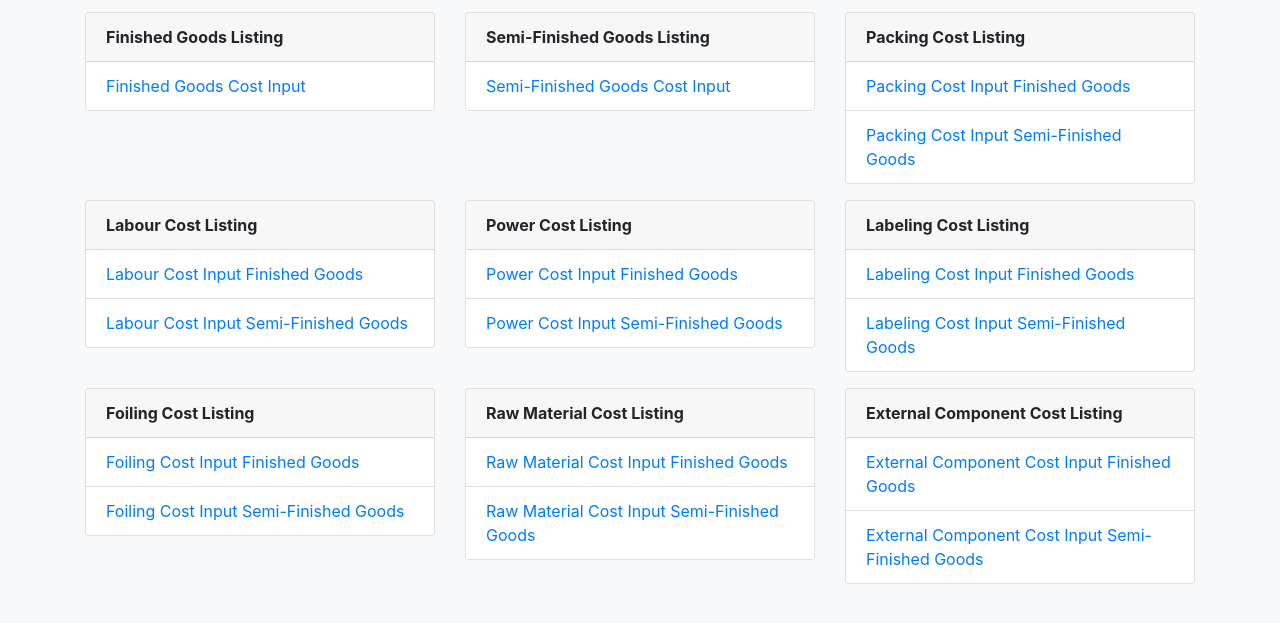
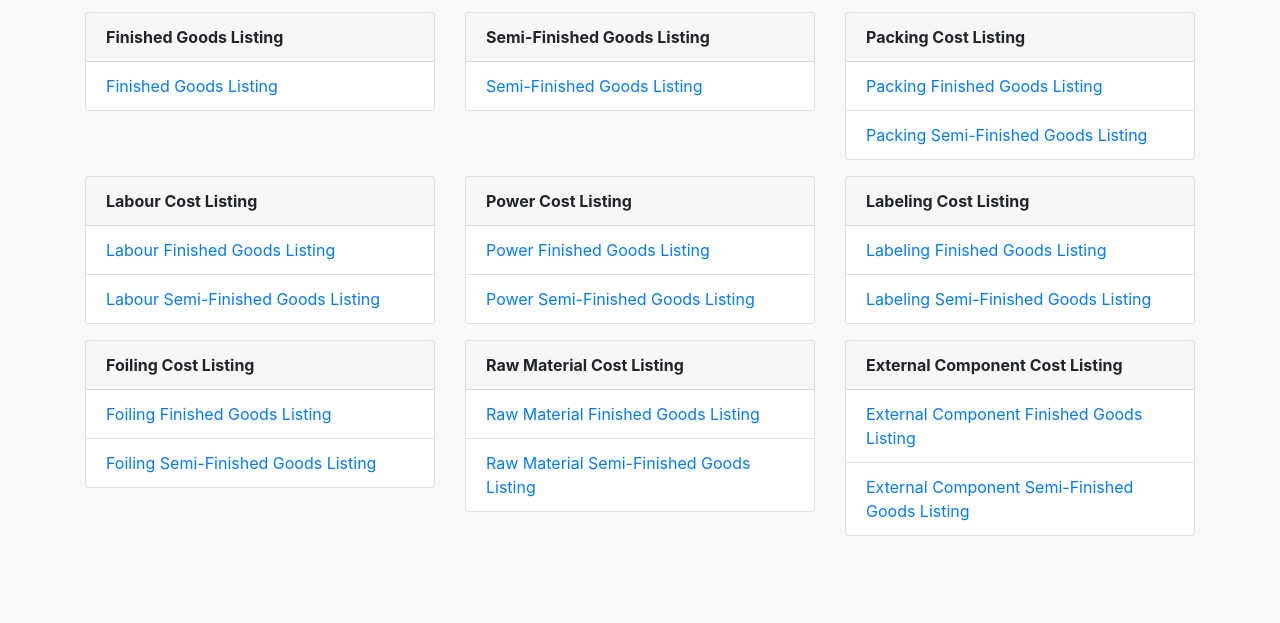
Before and after one commit to spgdaman/kenprod, a Django app: template templates/cogs/listings.html in a window 1280 px wide. Shown: the part 54-677 px from the top of the page. Run offline with Django 4.2, Linux system fonts and the light colour scheme; the template is opened without the code that fills it, so the values that code supplies are empty; some libraries are stand-ins or nearby versions.

Commit message:
listings template updated

```diff
--- a/templates/cogs/listings.html
+++ b/templates/cogs/listings.html
@@ -13,7 +13,7 @@
                     Finished Goods Listing
                 </div>
                 <ul class="list-group list-group-flush">
-                    <li class="list-group-item"><a href="{% url 'fg_listing' %}">Finished Goods Cost Input</a></li>
+                    <li class="list-group-item"><a href="{% url 'fg_listing' %}">Finished Goods Listing</a></li>
                 </ul>
             </div>
         </div>
@@ -25,7 +25,7 @@
                     Semi-Finished Goods Listing
                 </div>
                 <ul class="list-group list-group-flush">
-                    <li class="list-group-item"><a href="{% url 'sfg_listing' %}">Semi-Finished Goods Cost Input</a></li>
+                    <li class="list-group-item"><a href="{% url 'sfg_listing' %}">Semi-Finished Goods Listing</a></li>
                 </ul>
             </div>
         </div>
@@ -37,8 +37,8 @@
                     Packing Cost Listing
                 </div>
                 <ul class="list-group list-group-flush">
-                    <li class="list-group-item"><a href="{% url 'packing_fg_listing' %}">Packing Cost Input Finished Goods</a></li>
-                    <li class="list-group-item"><a href="{% url 'packing_sfg_listing' %}">Packing Cost Input Semi-Finished Goods</a></li>
+                    <li class="list-group-item"><a href="{% url 'packing_fg_listing' %}">Packing Finished Goods Listing</a></li>
+                    <li class="list-group-item"><a href="{% url 'packing_sfg_listing' %}">Packing Semi-Finished Goods Listing</a></li>
                 </ul>
             </div>
         </div>
@@ -52,8 +52,8 @@
                     Labour Cost Listing
                 </div>
                 <ul class="list-group list-group-flush">
-                    <li class="list-group-item"><a href="{% url 'labour_fg_listing' %}">Labour Cost Input Finished Goods</a></li>
-                    <li class="list-group-item"><a href="{% url 'labour_sfg_listing' %}">Labour Cost Input Semi-Finished Goods</a></li>
+                    <li class="list-group-item"><a href="{% url 'labour_fg_listing' %}">Labour Finished Goods Listing</a></li>
+                    <li class="list-group-item"><a href="{% url 'labour_sfg_listing' %}">Labour Semi-Finished Goods Listing</a></li>
                 </ul>
             </div>
         </div>
@@ -64,8 +64,8 @@
                     Power Cost Listing
                 </div>
                 <ul class="list-group list-group-flush">
-                    <li class="list-group-item"><a href="{% url 'power_fg_listing' %}">Power Cost Input Finished Goods</a></li>
-                    <li class="list-group-item"><a href="{% url 'power_sfg_listing' %}">Power Cost Input Semi-Finished Goods</a></li>
+                    <li class="list-group-item"><a href="{% url 'power_fg_listing' %}">Power Finished Goods Listing</a></li>
+                    <li class="list-group-item"><a href="{% url 'power_sfg_listing' %}">Power Semi-Finished Goods Listing</a></li>
                 </ul>
             </div>
         </div>
@@ -76,8 +76,8 @@
                     Labeling Cost Listing
                 </div>
                 <ul class="list-group list-group-flush">
-                    <li class="list-group-item"><a href="{% url 'label_fg_listing' %}">Labeling Cost Input Finished Goods</a></li>
-                    <li class="list-group-item"><a href="{% url 'label_sfg_listing' %}">Labeling Cost Input Semi-Finished Goods</a></li>
+                    <li class="list-group-item"><a href="{% url 'label_fg_listing' %}">Labeling Finished Goods Listing</a></li>
+                    <li class="list-group-item"><a href="{% url 'label_sfg_listing' %}">Labeling Semi-Finished Goods Listing</a></li>
                 </ul>
             </div>
         </div>
@@ -93,8 +93,8 @@
                     Foiling Cost Listing
                 </div>
                 <ul class="list-group list-group-flush">
-                    <li class="list-group-item"><a href="{% url 'foiling_fg_listing' %}">Foiling Cost Input Finished Goods</a></li>
-                    <li class="list-group-item"><a href="{% url 'foiling_sfg_listing' %}">Foiling Cost Input Semi-Finished Goods</a></li>
+                    <li class="list-group-item"><a href="{% url 'foiling_fg_listing' %}">Foiling Finished Goods Listing</a></li>
+                    <li class="list-group-item"><a href="{% url 'foiling_sfg_listing' %}">Foiling Semi-Finished Goods Listing</a></li>
                 </ul>
             </div>
         </div>
@@ -108,8 +108,8 @@
                 <ul class="list-group list-group-flush">
                     <!-- <li class="list-group-item"><a >Raw Material Name Input</a></li>
                     <li class="list-group-item"><a >Raw Material Line Item Input</a></li> -->
-                    <li class="list-group-item"><a href="{% url 'rm_fg_listing' %}">Raw Material Cost Input Finished Goods</a></li>
-                    <li class="list-group-item"><a href="{% url 'rm_sfg_listing' %}">Raw Material Cost Input Semi-Finished Goods</a></li>
+                    <li class="list-group-item"><a href="{% url 'rm_fg_listing' %}">Raw Material Finished Goods Listing</a></li>
+                    <li class="list-group-item"><a href="{% url 'rm_sfg_listing' %}">Raw Material Semi-Finished Goods Listing</a></li>
                 </ul>
             </div>
         </div>
@@ -123,8 +123,8 @@
                 <ul class="list-group list-group-flush">
                     <!-- <li class="list-group-item"><a >External Component Name Input</a></li>
                     <li class="list-group-item"><a >External Component Line Item Input</a></li> -->
-                    <li class="list-group-item"><a href="{% url 'ec_fg_listing' %}">External Component Cost Input Finished Goods</a></li>
-                    <li class="list-group-item"><a href="{% url 'ec_sfg_listing' %}">External Component Cost Input Semi-Finished Goods</a></li>
+                    <li class="list-group-item"><a href="{% url 'ec_fg_listing' %}">External Component Finished Goods Listing</a></li>
+                    <li class="list-group-item"><a href="{% url 'ec_sfg_listing' %}">External Component Semi-Finished Goods Listing</a></li>
                 </ul>
             </div>
         </div>
```
